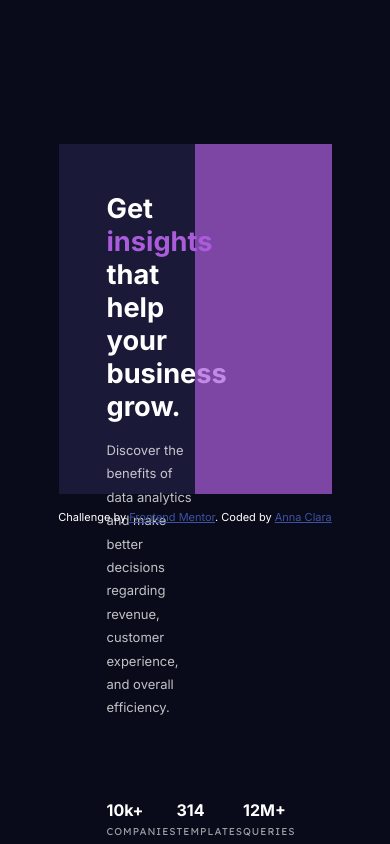
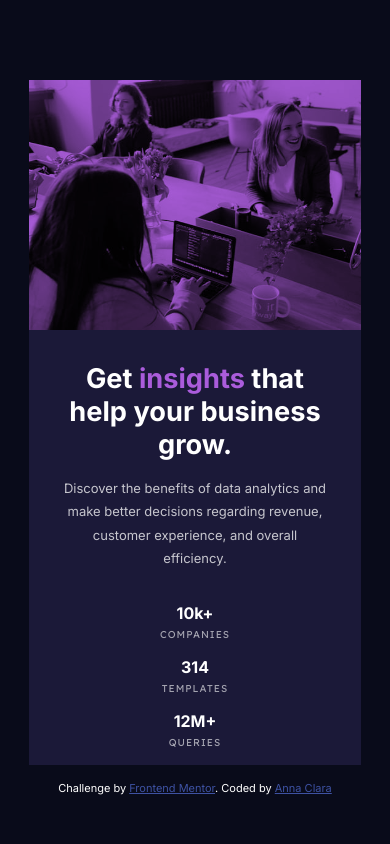
Before and after one commit to annaclaraf/stats-preview-card-component, a plain HTML site: page index.html in a window 390 px wide. Drawn offline with Linux system fonts and the light colour scheme.

Commit message:
add parte responsiva

```diff
--- a/style.css
+++ b/style.css
@@ -7,13 +7,11 @@
 body {
     background-color: hsl(233, 47%, 7%);
     font-family: 'Inter', sans-serif;
-    /*font-family: 'Lexend Deca', sans-serif;*/
 }
 
 .container {
     display:flex;
     max-width: 70%;
-    height: 350px;
     margin: 0 auto;
     margin-top: 9rem;
 }
@@ -22,7 +20,6 @@ body {
     background-color: hsl(244, 38%, 16%);
     width: 50%;
     height: 100%;
-
 }
 
 .descricao {
@@ -66,12 +63,45 @@ strong{
 }
 
 .image {
-    background-color:hsla(277, 64%, 61%, 0.719);
+    background-image: url("./images/image-header-desktop.jpg");
+    background-color:rgba(170, 92, 219);
+    background-blend-mode: multiply;
+    background-repeat:round;
     width: 50%;
+}
+
+
+@media (max-width: 800px) {
+    .container{
+        flex-direction:column-reverse;
+        margin-top: 5rem;
+        max-width: 85%;
+    }
+
+    .card{
+        width: 100%;
+    }
+
+    .descricao {
+        text-align: center;
+        width: 80%;
+        margin: 2rem auto ;
+    }
+
+    .info{
+        display: block;
+        width: 80%;
+        margin: 0 auto;
+    }
+
+    .info div{
+        text-align: center;
+        margin: 1rem;
+    }
+
+    .image {
+        width: 100%;
+        height: 250px;
+    }
 
 }
- img {
-    opacity: 0.5;
-    width: 100%;
-    height: 100%;
- }
```
